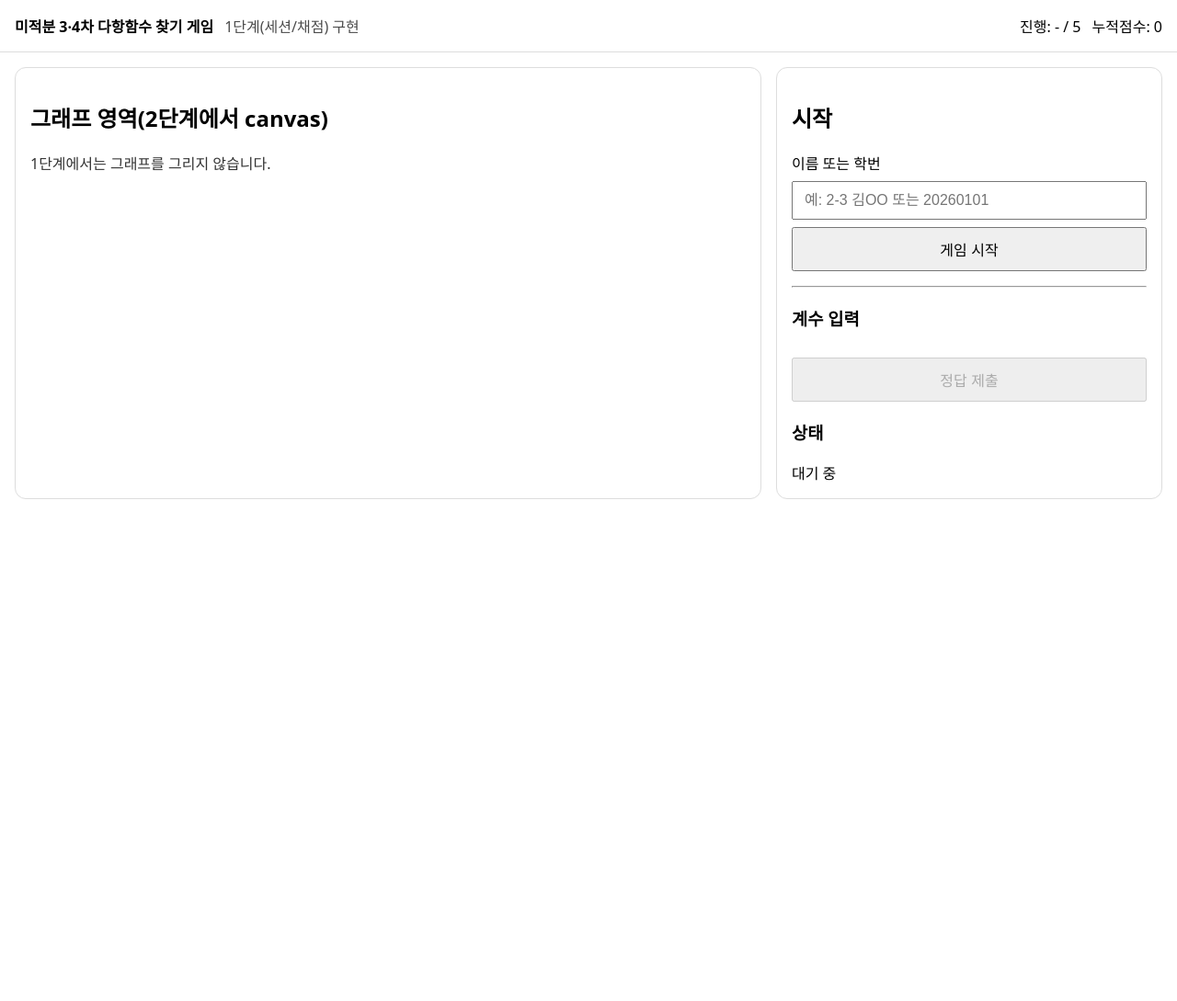
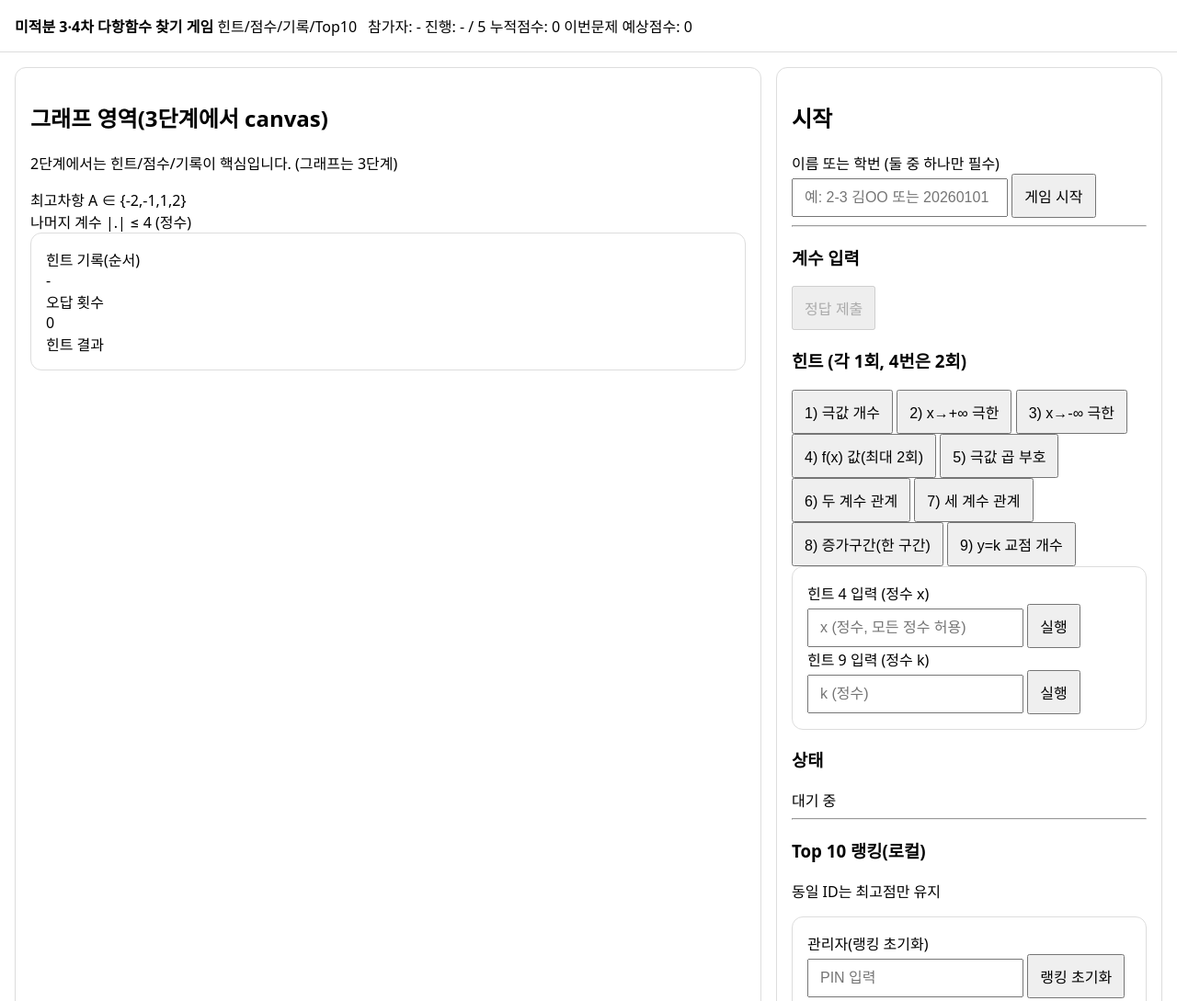
Before and after one commit to gibenrat/calculus-3or-4-degree-polynomial-game, a plain HTML site: page index.html in a window 1280 px wide. Shown: the top 1089 px of the page at 92% size. Before the commit the page ends 800 px from the top, so only its background shows below. Drawn offline with Linux system fonts and the light colour scheme.

Commit message:
Update index.html

```diff
--- a/index.html
+++ b/index.html
@@ -8,38 +8,125 @@
   <script defer src="./app.js"></script>
 </head>
 <body>
-  <header>
-    <strong>미적분 3·4차 다항함수 찾기 게임</strong>
-    <span style="opacity:.7">1단계(세션/채점) 구현</span>
-    <span id="hud" style="margin-left:auto; display:flex; gap:12px; align-items:center;">
+  <header class="topbar">
+    <div class="topbar__title">
+      <strong>미적분 3·4차 다항함수 찾기 게임</strong>
+      <span class="muted">힌트/점수/기록/Top10</span>
+    </div>
+
+    <div class="topbar__hud" id="hud">
+      <span id="hudPlayer">참가자: -</span>
       <span id="hudProgress">진행: -/-</span>
       <span id="hudScore">누적점수: 0</span>
-    </span>
+      <span id="hudRoundScore">이번문제 예상점수: 0</span>
+    </div>
   </header>
 
-  <main>
+  <main class="layout">
     <section class="panel">
-      <h2>그래프 영역(2단계에서 canvas)</h2>
-      <p style="opacity:.8">1단계에서는 그래프를 그리지 않습니다.</p>
-      <div id="equationBox" style="margin-top:12px; font-size:22px; font-weight:700;"></div>
-      <div id="roundMsg" style="margin-top:12px;"></div>
+      <h2>그래프 영역(3단계에서 canvas)</h2>
+      <p class="muted">2단계에서는 힌트/점수/기록이 핵심입니다. (그래프는 3단계)</p>
+
+      <div class="equation" id="equationBox"></div>
+
+      <div class="row gap">
+        <div class="pill">최고차항 A ∈ {-2,-1,1,2}</div>
+        <div class="pill">나머지 계수 |.| ≤ 4 (정수)</div>
+      </div>
+
+      <div class="spacer"></div>
+
+      <div class="panel subtle">
+        <div class="row between">
+          <div>
+            <div class="label">힌트 기록(순서)</div>
+            <div id="hintOrder" class="mono muted">-</div>
+          </div>
+          <div>
+            <div class="label">오답 횟수</div>
+            <div id="wrongCount" class="mono">0</div>
+          </div>
+        </div>
+
+        <div class="spacer"></div>
+
+        <div class="label">힌트 결과</div>
+        <div id="hintLog" class="log"></div>
+      </div>
+
+      <div class="spacer"></div>
+
+      <div id="roundMsg" class="roundMsg"></div>
     </section>
 
     <section class="panel">
       <h2>시작</h2>
-      <label for="studentId">이름 또는 학번</label><br>
-      <input id="studentId" placeholder="예: 2-3 김OO 또는 20260101" style="width:100%; margin:8px 0;">
-      <button id="startBtn" style="width:100%;">게임 시작</button>
+      <label class="label" for="studentId">이름 또는 학번 (둘 중 하나만 필수)</label>
+      <input id="studentId" placeholder="예: 2-3 김OO 또는 20260101" />
+      <button id="startBtn" class="primary">게임 시작</button>
 
-      <hr style="margin:16px 0;">
+      <hr class="hr">
 
       <h3>계수 입력</h3>
-      <div id="coeffForm" style="display:grid; gap:10px;"></div>
-      <button id="submitBtn" style="width:100%; margin-top:12px;" disabled>정답 제출</button>
+      <div id="coeffForm" class="coeffGrid"></div>
+      <button id="submitBtn" class="primary" disabled>정답 제출</button>
 
-      <div style="margin-top:16px;">
-        <h3>상태</h3>
-        <div id="statusBox">대기 중</div>
+      <div class="spacer"></div>
+
+      <h3>힌트 (각 1회, 4번은 2회)</h3>
+
+      <div class="hintGrid">
+        <button class="hintBtn" id="hint1">1) 극값 개수</button>
+        <button class="hintBtn" id="hint2">2) x→+∞ 극한</button>
+        <button class="hintBtn" id="hint3">3) x→-∞ 극한</button>
+
+        <button class="hintBtn" id="hint4">4) f(x) 값(최대 2회)</button>
+        <button class="hintBtn" id="hint5">5) 극값 곱 부호</button>
+        <button class="hintBtn" id="hint6">6) 두 계수 관계</button>
+
+        <button class="hintBtn" id="hint7">7) 세 계수 관계</button>
+        <button class="hintBtn" id="hint8">8) 증가구간(한 구간)</button>
+        <button class="hintBtn" id="hint9">9) y=k 교점 개수</button>
+      </div>
+
+      <div class="spacer"></div>
+
+      <div class="panel subtle">
+        <div class="label">힌트 4 입력 (정수 x)</div>
+        <div class="row gap">
+          <input id="hint4x" placeholder="x (정수, 모든 정수 허용)" />
+          <button id="hint4go" class="ghost">실행</button>
+        </div>
+
+        <div class="spacer"></div>
+
+        <div class="label">힌트 9 입력 (정수 k)</div>
+        <div class="row gap">
+          <input id="hint9k" placeholder="k (정수)" />
+          <button id="hint9go" class="ghost">실행</button>
+        </div>
+      </div>
+
+      <div class="spacer"></div>
+
+      <h3>상태</h3>
+      <div id="statusBox" class="status">대기 중</div>
+
+      <hr class="hr">
+
+      <h3>Top 10 랭킹(로컬)</h3>
+      <div class="muted small">동일 ID는 최고점만 유지</div>
+      <ol id="rankList" class="rankList"></ol>
+
+      <div class="spacer"></div>
+
+      <div class="panel subtle">
+        <div class="label">관리자(랭킹 초기화)</div>
+        <div class="row gap">
+          <input id="adminPin" placeholder="PIN 입력" />
+          <button id="resetRankBtn" class="danger">랭킹 초기화</button>
+        </div>
+        <div class="muted small">초기화는 랭킹만(플레이 로그는 유지)</div>
       </div>
     </section>
   </main>
```
